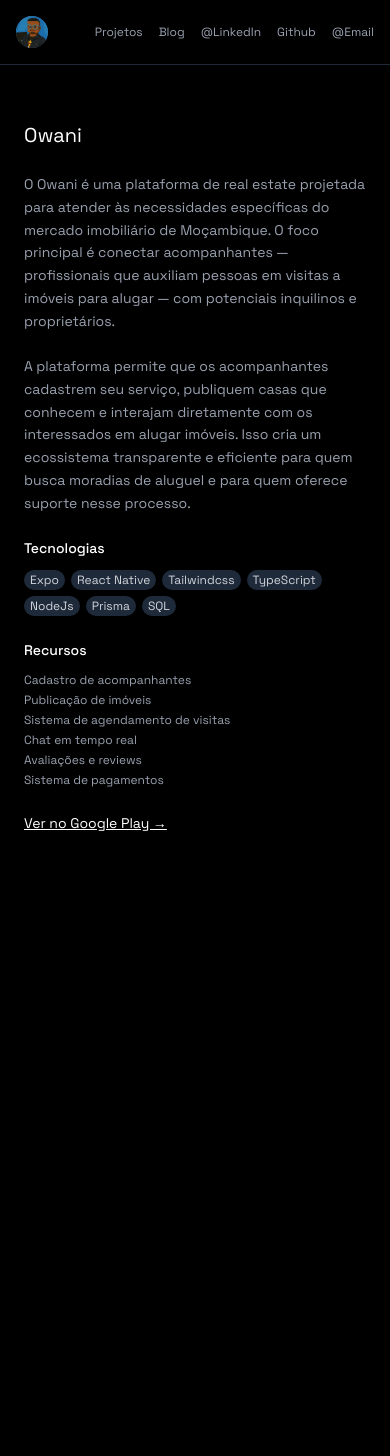
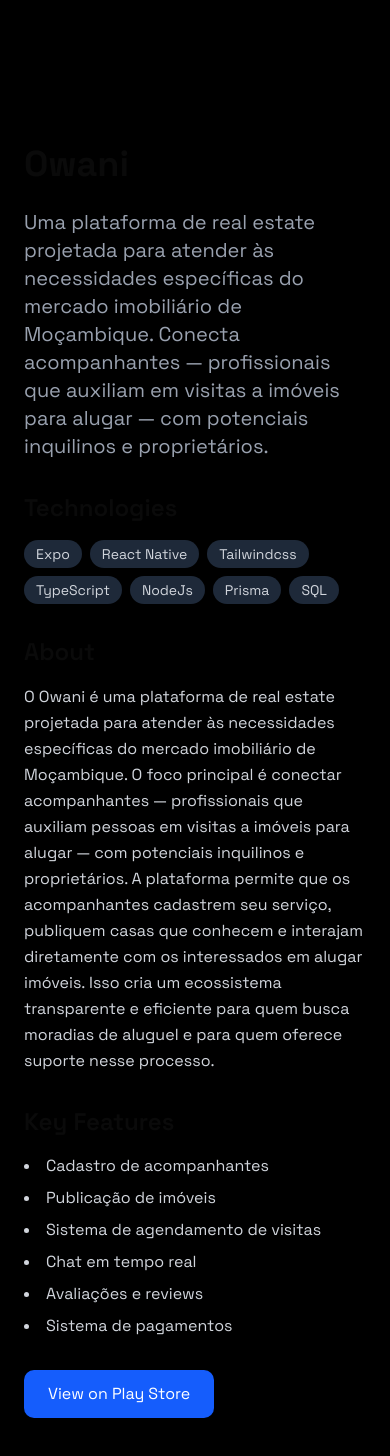
Before and after one commit to DelfimCelestino/portifolio-v3, a Next.js app: page /projects/owani in a window 390 px wide. Shown: the top 1456 px of the page. Before the commit the page ends 940 px from the top, so only its background shows below. Built offline with nearby package versions, Linux system fonts and the light colour scheme.

Commit message:
Refactor ProjectPage component to improve type safety and user experience; enhance layout and styling for better readability, and update error handling for project not found scenario

```diff
--- a/src/app/projects/[id]/page.tsx
+++ b/src/app/projects/[id]/page.tsx
@@ -1,10 +1,5 @@
-"use client"
-
-import { use } from "react"
-import { Header } from "@/components/Header"
-import projectsData from "@/data/projects.json"
-import { notFound } from "next/navigation"
 import { Metadata } from 'next'
+import projectsData from '@/data/projects.json'
 
 type Project = {
   id: string
@@ -24,60 +19,60 @@
 // Generate metadata for each project
 export async function generateMetadata({ params }: Props): Promise<Metadata> {
   const { id } = await params
-  const project = projectsData.projects.find(p => p.id === id)
+  const project = projectsData.projects.find((p: Project) => p.id === id)
 
   if (!project) {
     return {
-      title: 'Projeto não encontrado',
-      description: 'O projeto que você está procurando não existe.'
+      title: 'Project Not Found',
+      description: 'The requested project could not be found.'
     }
   }
 
   return {
-    title: `${project.title} | Projetos de Delfim Celestino`,
+    title: `${project.title} | Delfim Celestino`,
     description: project.description,
     openGraph: {
       title: project.title,
       description: project.description,
       type: 'article',
-      authors: ['Delfim Celestino'],
-      tags: project.technologies,
+      tags: project.technologies
     },
     twitter: {
       card: 'summary_large_image',
       title: project.title,
-      description: project.description,
+      description: project.description
     }
   }
 }
 
-export default function ProjectPage({ params }: Props) {
-  const { id } = use(params)
-  const project = projectsData.projects.find((p) => p.id === id)
+export default async function ProjectPage({ params }: Props) {
+  const { id } = await params
+  const project = projectsData.projects.find((p: Project) => p.id === id)
 
   if (!project) {
-    notFound()
+    return (
+      <div className="min-h-screen flex items-center justify-center">
+        <div className="text-center">
+          <h1 className="text-4xl font-bold mb-4">Project Not Found</h1>
+          <p className="text-gray-400">The project you're looking for doesn't exist.</p>
+        </div>
+      </div>
+    )
   }
 
   return (
-    <div className="min-h-screen bg-black text-white pb-20 md:pb-0">
-      <Header />
+    <main className="min-h-screen py-12 px-6">
+      <div className="max-w-4xl mx-auto">
+        <h1 className="text-4xl font-bold mb-6">{project.title}</h1>
+        <p className="text-xl text-gray-400 mb-8">{project.description}</p>
 
-      {/* Main content */}
-      <main className="flex items-center justify-center md:justify-start px-6 md:pl-32 md:pr-8 min-h-[calc(100vh-80px)] md:min-h-[calc(100vh-120px)]">
-        <div className="max-w-2xl">
-          <h1 className="text-xl md:text-2xl font-normal mb-6 text-white">{project.title}</h1>
-
-          <div className="space-y-6 text-gray-400 text-sm leading-relaxed">
-            <p className="whitespace-pre-line">{project.longDescription}</p>
-
-            <div>
-              <h2 className="text-white text-sm font-medium mb-3">Tecnologias</h2>
-              <div className="flex flex-wrap gap-1.5">
-                {project.technologies.map((tech) => (
+        <div className="mb-8">
+          <h2 className="text-2xl font-semibold mb-4">Technologies</h2>
+          <div className="flex flex-wrap gap-2">
+            {project.technologies.map((tech: string) => (
               <span
                 key={tech}
-                    className="px-1.5 py-0.5 text-xs rounded-full bg-gray-800 text-gray-300 hover:bg-gray-700 transition-colors"
+                className="px-3 py-1 bg-gray-800 rounded-full text-sm text-gray-300 hover:bg-gray-700 transition-colors"
               >
                 {tech}
               </span>
@@ -85,26 +80,33 @@
           </div>
         </div>
 
-            <div>
-              <h2 className="text-white text-sm font-medium mb-3">Recursos</h2>
-              <ul className="space-y-1 text-xs">
-                {project.features.map((feature) => (
-                  <li key={feature}>{feature}</li>
+        <div className="mb-8">
+          <h2 className="text-2xl font-semibold mb-4">About</h2>
+          <p className="text-gray-300 leading-relaxed">{project.longDescription}</p>
+        </div>
+
+        <div className="mb-8">
+          <h2 className="text-2xl font-semibold mb-4">Key Features</h2>
+          <ul className="list-disc list-inside text-gray-300 space-y-2">
+            {project.features.map((feature: string, index: number) => (
+              <li key={index}>{feature}</li>
             ))}
           </ul>
         </div>
 
+        {project.playStoreLink && (
+          <div className="mt-8">
             <a
               href={project.playStoreLink}
               target="_blank"
               rel="noopener noreferrer"
-              className="inline-block text-white underline hover:text-gray-300 transition-colors"
+              className="inline-block bg-blue-600 text-white px-6 py-3 rounded-lg hover:bg-blue-700 transition-colors"
             >
-              Ver no Google Play →
+              View on Play Store
             </a>
           </div>
+        )}
       </div>
     </main>
-    </div>
   )
 }
```
Lines whose indentation alone changed are shown as unchanged.
